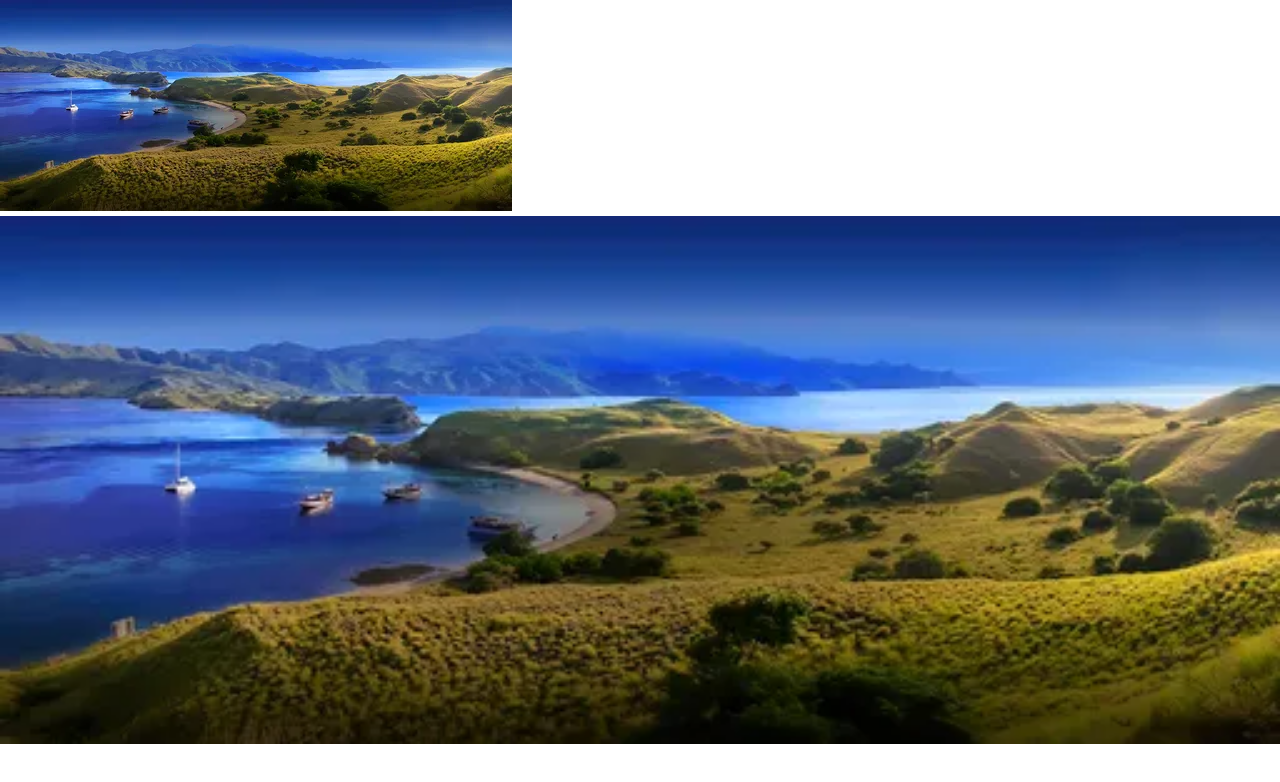
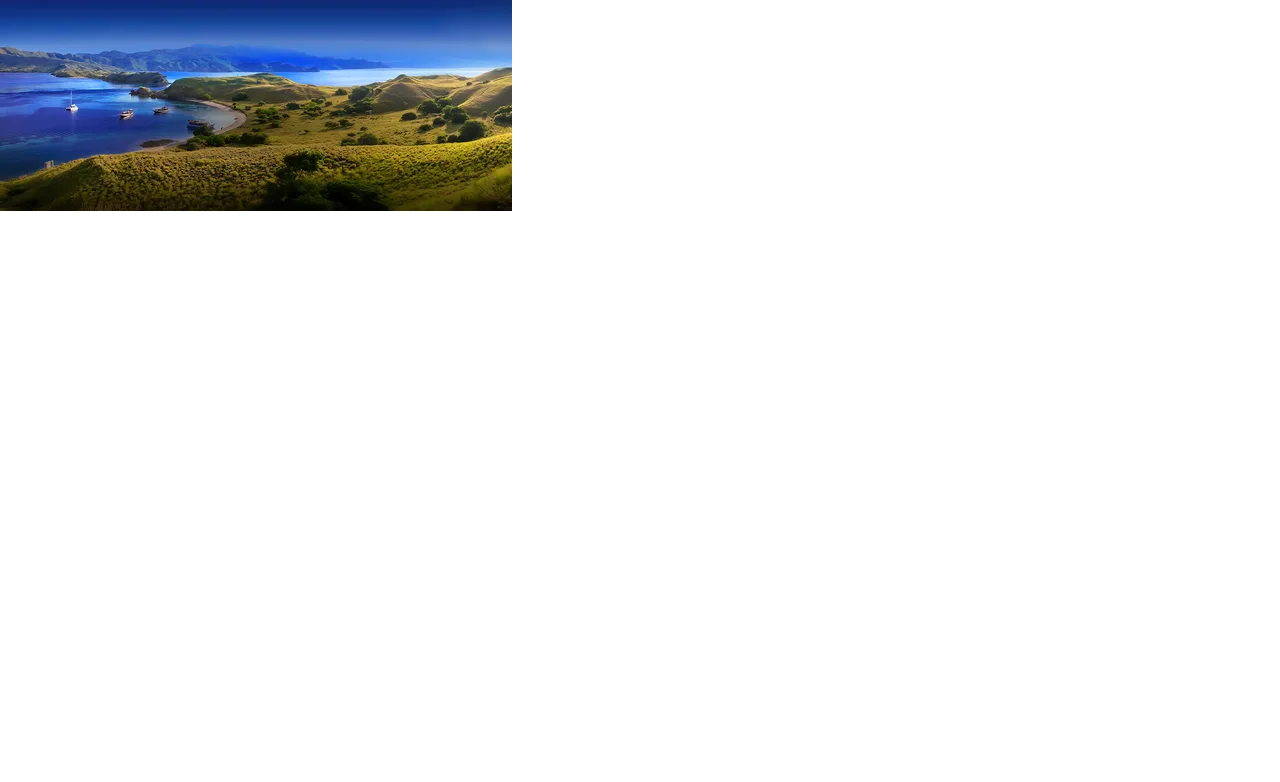
Before and after one commit to samsul17-dv/collab-adzka, a plain HTML site: page index.html in a window 1280 px wide. Drawn offline with nearby package versions, Linux system fonts and the light colour scheme.

Commit message:
perbarui css

```diff
--- a/css/styles.css
+++ b/css/styles.css
@@ -63,7 +63,7 @@ body {
 /* Style Desktop */
 @media only screen and (min-width: 768px) {
     .header-bg-destop img {
-        width: 100%;
+        display: none;
     }
 }
 
```
